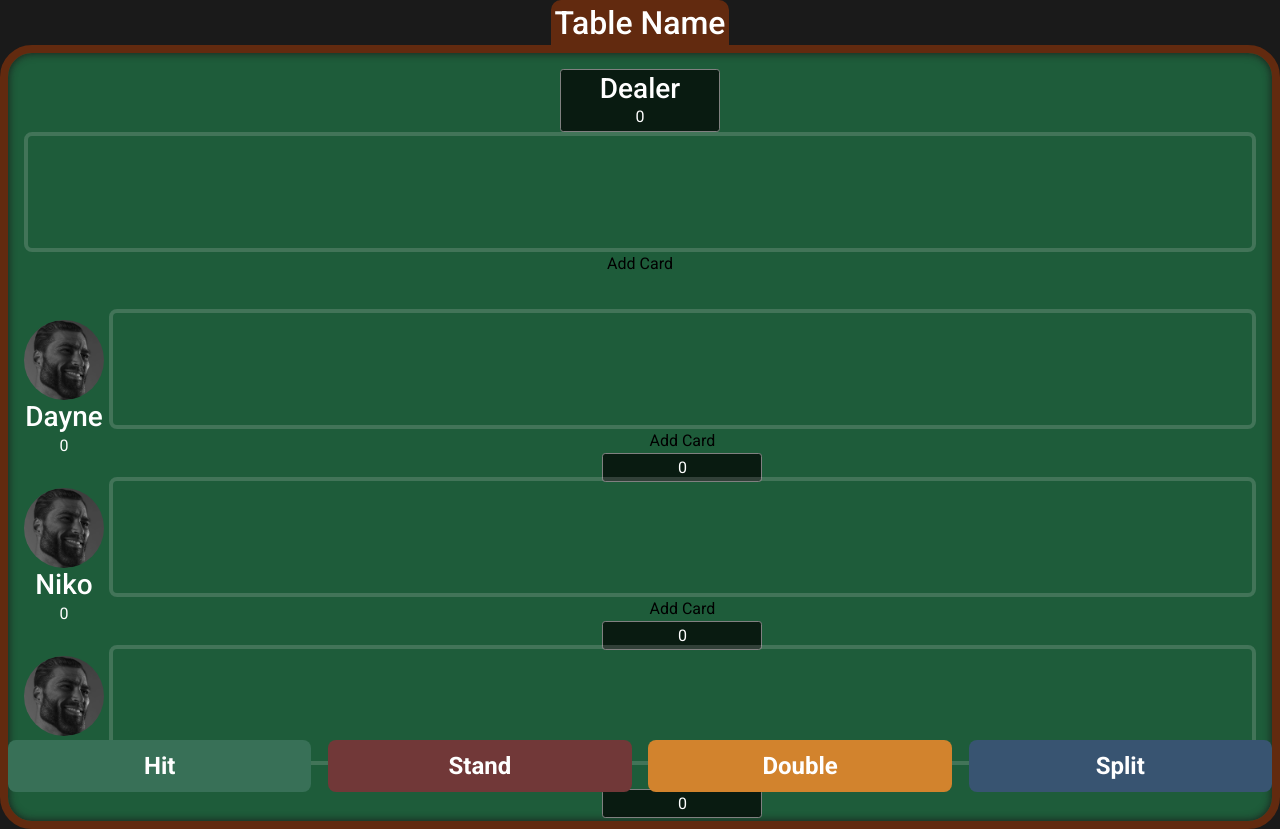
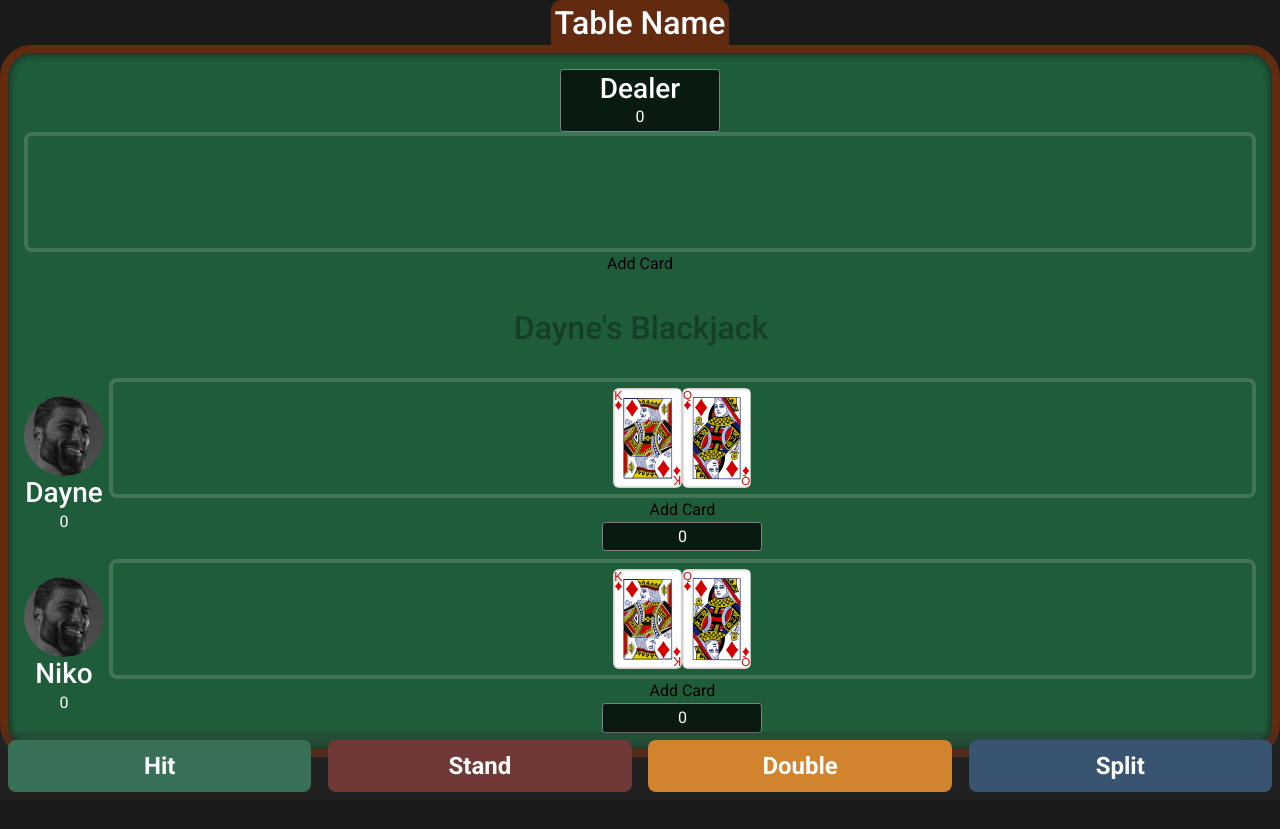
Before and after one commit to Dayne-404/Blackjack-react, a React (Vite) app in the folder client/: page / in a window 1280 px wide. Built offline with nearby package versions, Linux system fonts and the light colour scheme; the HTML template or start-up script is replaced by a standard one.

Commit message:
No progress made I hate react

```diff
--- a/client/src/components/Card.tsx
+++ b/client/src/components/Card.tsx
@@ -28,13 +28,12 @@ const cardsDict: { [key: string]: React.ComponentType } = {
     'KD': kingDiamonds
 }
 interface CardProps {
-    value: string
-    suit: string
+    cardString: string
     style?: React.CSSProperties;
 }
 
-function Card({value, suit}: CardProps) {
-    const CardComponent = cardsDict[value + suit];
+function Card({cardString}: CardProps) {
+    const CardComponent = cardsDict[cardString];
 
     if(!CardComponent)
         return;
--- a/client/src/components/Hand.tsx
+++ b/client/src/components/Hand.tsx
@@ -1,32 +1,39 @@
 import { motion } from 'framer-motion';
-import { useState } from 'react';
+import { useState, useEffect } from 'react';
 import Card from './Card';
 
 interface HandProps {
-    name: string
+    name: string;
+    hand: string[] | undefined;
 }
 
-function Hand({name} : HandProps) {
-    const [Cards, setCards] = useState<JSX.Element[]>([])
-    const largeHand = Cards.length > 3;
+function Hand({ name, hand }: HandProps) {
+    const [cards, setCards] = useState<string[]>(hand || []);
+    const largeHand = cards?.length > 3;
+
+    useEffect(() => {
+        if (hand) {
+            setCards(hand);
+        }
+    }, [hand]);
 
     const addCard = () => {
-        const newCard = <Card key={Cards.length} suit="D" value="3" />
-        setCards([...Cards, newCard]);
+        const newCard = "QD";
+        setCards([...cards, newCard]);
     }
 
-    return(
+    return (
         <>
-        <motion.div layout className={(largeHand ? "card-padding" : "no-padding") + " cards-container"}>
-            {Cards.map((card, index) => (
+            <motion.div layout className="hand-container">
+                {cards?.map((card, index) => (
                     <motion.div
-                    animate={{x: 0, scale: 1}}
-                    initial={{x: "3rem", scale: 1.5}}
-                    transition={{duration: 0.3}}
+                        animate={{ x: 0, scale: 1 }}
+                        initial={{ x: "3rem", scale: 1.5 }}
+                        transition={{ duration: 0.3 }}
                         key={`${name}-card-${index}`}
                         layoutId={`${name}-card-${index}`}
                         className={(largeHand ? "negative-margin" : "no-margin") + " card"}>
-                    {card}
+                        <Card key={index} cardString={card} />
                     </motion.div>
                 ))}
             </motion.div>
--- a/client/src/components/Player.tsx
+++ b/client/src/components/Player.tsx
@@ -7,17 +7,22 @@ interface PlayerProps {
     total: number,
     bet: number,
     icon?: string, //Probably going to get more complex later...
-    className?: string;
+    className?: string,
+    hands: string[][];
 }
 
-function LargePlayerCard({playerName, total, bet, icon, className} : PlayerProps) {
+function PlayerCard({playerName, total, bet, icon, hands, className} : PlayerProps) {
     if(!icon)
         icon = emptyProfilePicture;
+
+
 
     return(
         <div className={"player-card-container " + className}>
             <div className='player-hand-container'>
-                <Hand name={playerName} />
+                {hands.map((hand, index) => (
+                    <Hand name={playerName+'-hand-'+index} hand={hand} />
+                ))}
                 <div className="player-hand-total"><p>{total}</p></div>
             </div>
             <div className="player-info">
@@ -29,4 +34,4 @@ function LargePlayerCard({playerName, total, bet, icon, className} : PlayerProps
     );
 }
 
-export default LargePlayerCard;
+export default PlayerCard;
--- a/client/src/styles/responsiveGame.css
+++ b/client/src/styles/responsiveGame.css
@@ -6,9 +6,6 @@
 
     width: 100%;
     height: 95%;
-    left: 0;
-    right: 0;
-
 
     background: var(--felt-green-color);
     box-sizing: border-box;
@@ -19,9 +16,11 @@
     overflow: hidden;
 
     display: flex;
-    gap: 5rem;
+    gap: 2rem;
     flex-direction: column;
     justify-content: space-between;
+
+    margin-bottom: 4rem;
 }
 
 .table-container {
@@ -38,6 +37,12 @@
     margin-bottom: -0.5px;
 }
 
+.table-text {
+    font-size: 2rem;
+    color: transparent;
+    text-shadow: 1px 1px 0.2px rgba(0, 0, 0, 0.3);
+}
+
 .players-container {
     display: flex;
     flex-direction: column;
@@ -50,11 +55,14 @@
     display: flex;
     justify-content: space-between;
     padding: 0.5rem;
-    position: absolute;
+    position: fixed;
 
     left: 0;
     right: 0;
     bottom: 0;
+
+    border-radius: 0.5rem 0.5rem 0 0;
+    background-color: rgba(50, 50, 50, 0.3);
 }
 
 .game-btn {
@@ -78,7 +86,7 @@
 
     gap: 0.3rem;
     text-align: center;
-    height: 10rem;
+    min-height: 7.5rem;
 }
 
 .player-card-container p {
@@ -106,8 +114,6 @@
 
 .player-hand-container {
     width: 100%;
-    display: flex;
-    flex-direction: column;
 }
 
 .player-hand-total {
@@ -119,19 +125,19 @@
     margin: 0 auto;
 }
 
-.cards-container {
+.hand-container {
     flex: 1;
     display: flex;
     flex-wrap: wrap;
     justify-content: center;
     align-items: center;
-    max-width: 100%;
-    min-height: 7.5rem;
-    max-height: 100%;
+    height: 7.5rem;
 
     box-sizing: border-box;
     border: 0.3rem solid rgba(211, 211, 211, 0.2);
     border-radius: 0.5rem;
+
+    padding: 0.2rem 0;
 }
 
 /* Card */
@@ -139,7 +145,7 @@
 .card {
     flex: 0 0 auto;
     width: auto;
-    height: 90%;
+    height: 6.25rem;
     max-height: 100%;
 }
 
--- a/client/src/views/Game.tsx
+++ b/client/src/views/Game.tsx
@@ -4,21 +4,47 @@ import Dealer from '../components/Dealer';
 import '../styles/responsiveGame.css';
 
 import chad from '../assets/images/chad.jpg';
+import { useState } from 'react';
 
 function Game() {
+    const [players, setPlayers] = useState([
+        {playerName: 'Dayne', hands: [['KD', 'QD'],], total: 0, bet: 0, icon: chad},
+        {playerName: 'Niko', hands: [['KD', 'QD']], total: 0, bet: 0, icon: chad},
+    ]);
+
+    function addPlayer() {
+        const newPlayer = {
+            playerName: `Player ${players.length + 1}`,
+            hands: [[]],
+            total: 0,
+            bet: 0,
+            icon: chad,
+        };
+
+        setPlayers([...players, newPlayer]);
+    }
+
     return (
         <div className='table-container'>
             <h2 className='table-name'>Table Name</h2>
             <div className="game-board">
                 <Dealer total={0} />
+                <h2 className='table-text'>Dayne's Blackjack</h2>
                 <div className='players-container'>
-                    <Player className='' playerName='Dayne' total={0} bet={0} icon={chad} />
-                    <Player className='' playerName='Niko' total={0} bet={0} icon={chad} />
-                    <Player className='' playerName='Anthony' total={0} bet={0} icon={chad} />
+                    {players.map((player, index) => (
+                        <Player
+                            key={index}
+                            className=''
+                            playerName={player.playerName}
+                            total={player.total} bet={player.bet}
+                            icon={player.icon}
+                            hands={player.hands}
+                        />
+                    ))}
                 </div>
             </div>
             <div className='game-button-container'>
-                <button className='game-btn hit-color'>Hit</button>
+                <button onClick={addPlayer} className='game-btn hit-color'>Hit</button>
                 <button className='game-btn stand-color'>Stand</button>
                 <button className='game-btn double-color'>Double</button>
                 <button className='game-btn split-color'>Split</button>
```
Lines whose indentation alone changed are shown as unchanged.
